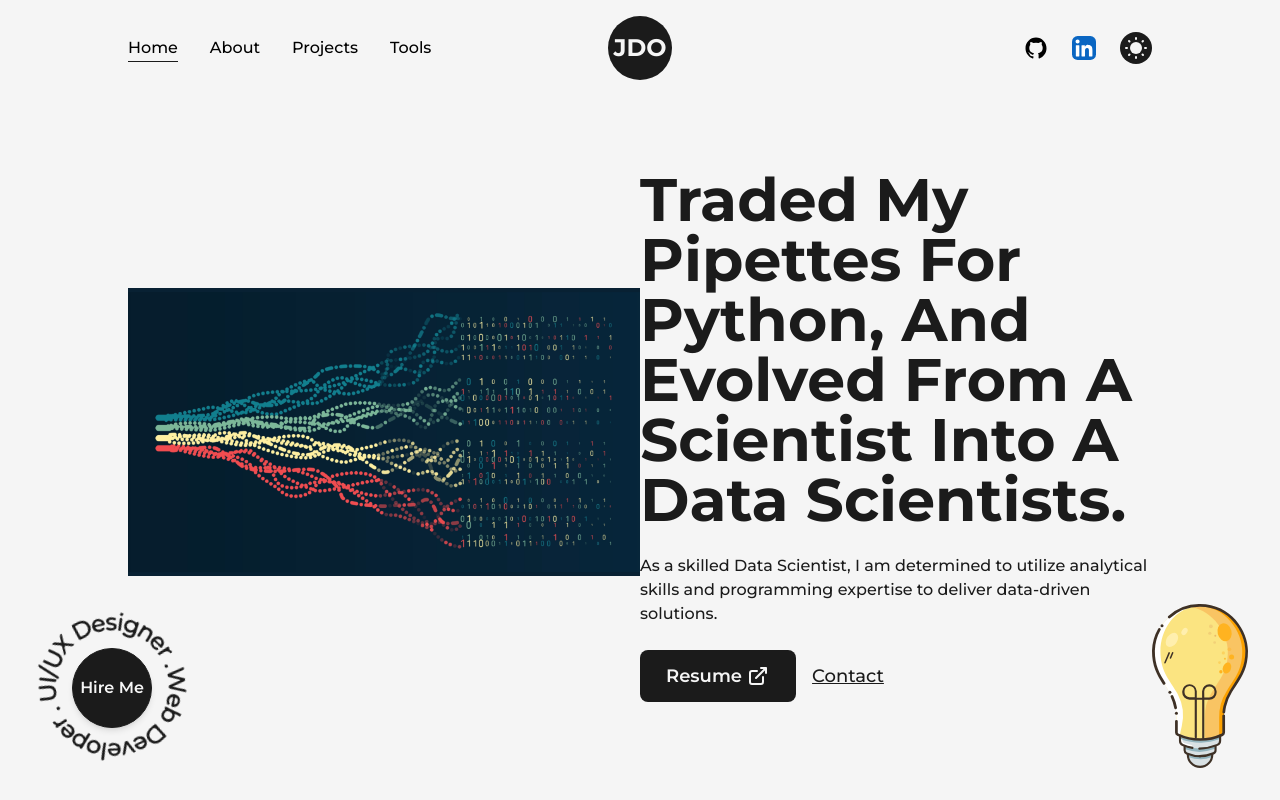
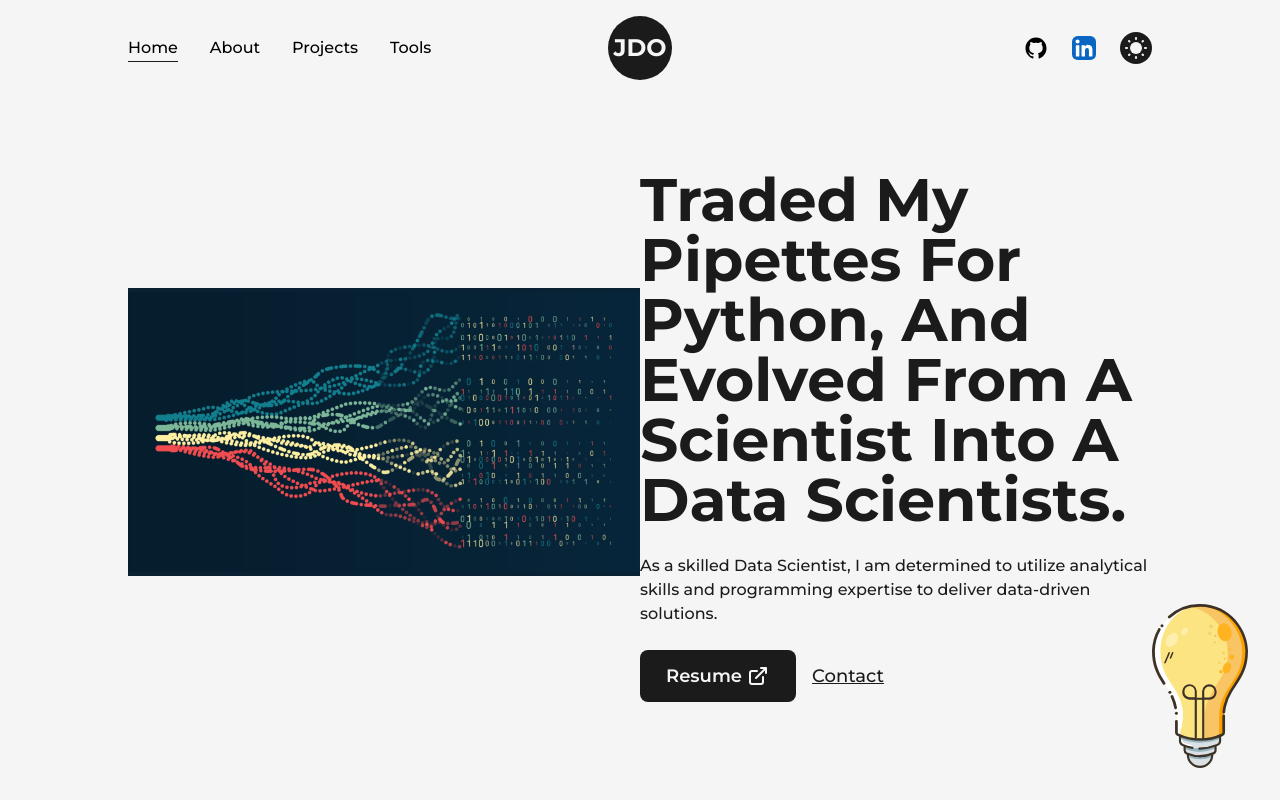
Before and after one commit to jodiambra/Nodejs-Portfolio, a Next.js app: page / in a window 1280 px wide. Shown: the top 800 px of the page. Built offline with nearby package versions, Linux system fonts and the light colour scheme.

Commit message:
remove circular text

```diff
--- a/src/components/HireMe.js
+++ b/src/components/HireMe.js
@@ -11,9 +11,7 @@ const HireMe = () => {
     "
     >
       <div className="w-48 h-auto flex items-center justify-center relative md:w-24">
-        <CircularText
-          className={"fill-dark animate-spin-slow dark:fill-light"}
-        />
+
 
         <Link
           href="mailto:jodiambra@gmail.com"
```
